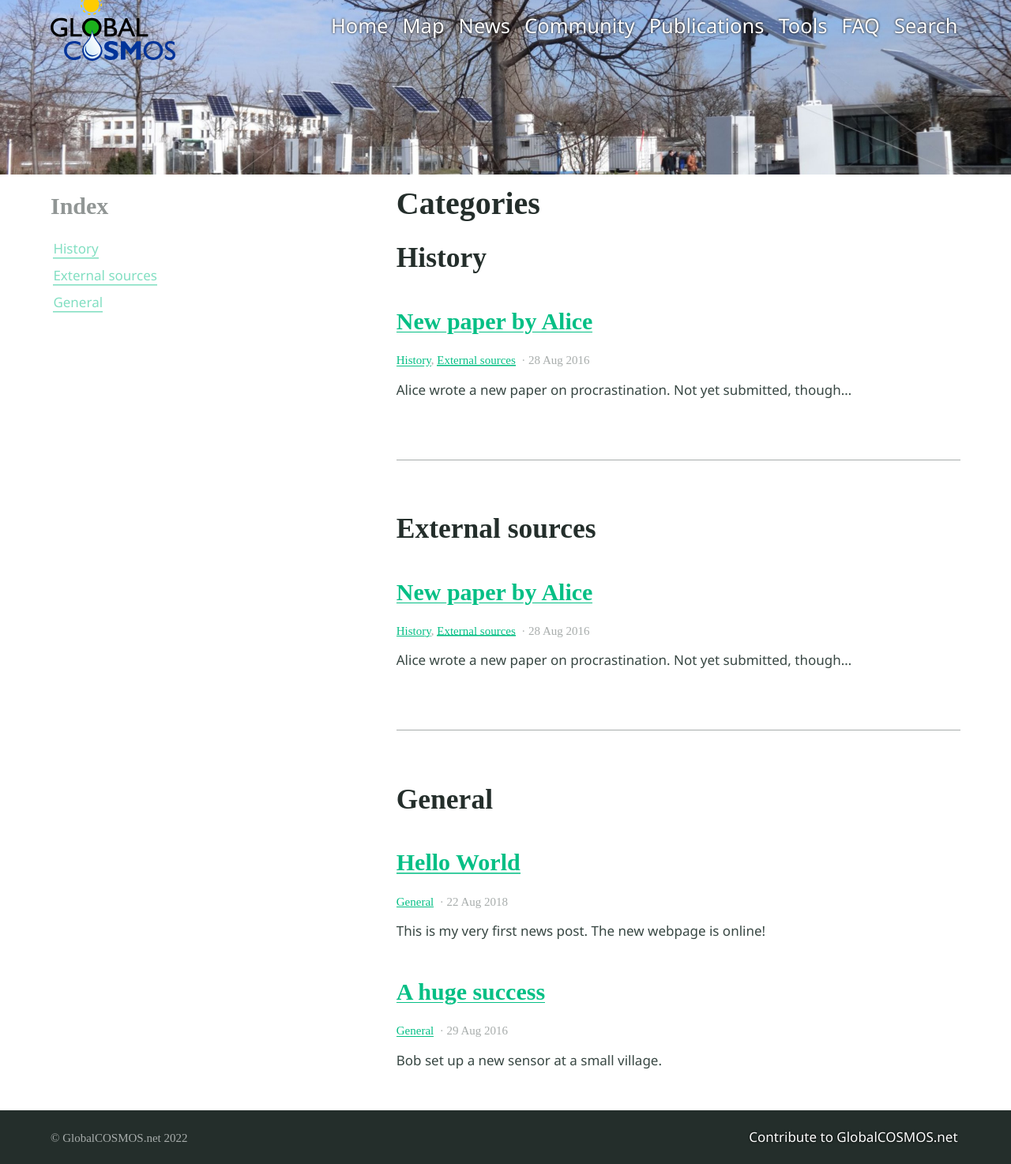
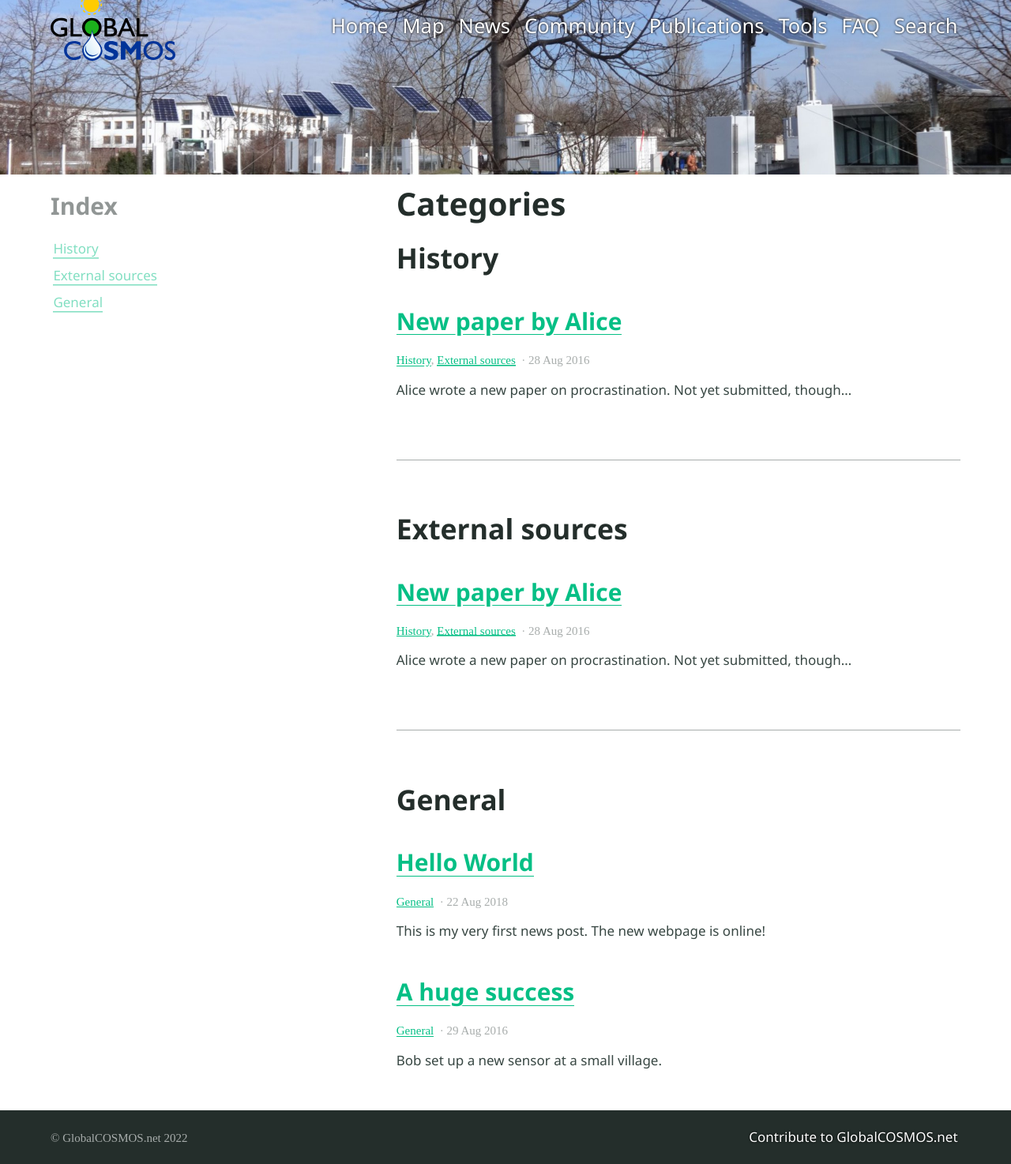
Before and after one commit to globalcosmos/globalcosmos.github.io, a Jekyll site: the page built from categories.md, in a window 1280 px wide. Shown: the whole page at 79% size. Built offline with Jekyll 4.4.1, drawn with Linux system fonts in a browser that asks for light colours.

Commit message:
updated font

```diff
--- a/assets/styles.scss
+++ b/assets/styles.scss
@@ -6,8 +6,9 @@ styles: true
 @import "alembic";
 /*
 @import url('https://fonts.googleapis.com/css?family=Architects+Daughter');
+*/
 @import url('https://fonts.googleapis.com/css?family=Open+Sans:400,700&display=swap');
-*/
+
 header.header {
   background-image: url("/assets/backgrounds/background-1.jpg");
   background-size: cover;
@@ -40,7 +41,7 @@ body {
 }
 
 header *, .typeset h1, .typeset h2, .typeset h3, .typeset h4, .typeset h5, .typeset h6  {
-
+  font-family: 'Segoe UI', 'Open Sans', Helvetica, Arial, sans-serif;
 }
 
 .typeset p {
```
